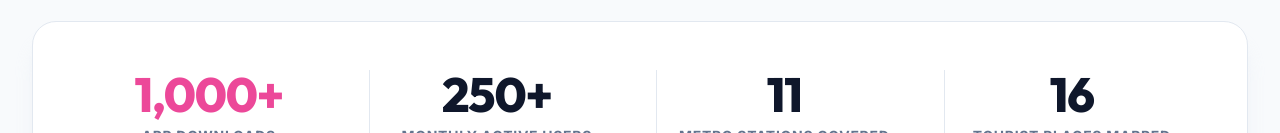
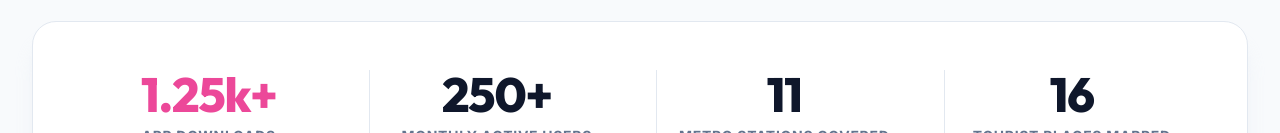
Before and after one commit to Tusharjain-19/jaipur-ride, a Next.js app in the folder website/: page / in a window 1280 px wide. Shown: the part 819-952 px from the top of the page. Built offline with nearby package versions, Linux system fonts and the light colour scheme.

Commit message:
fix: update hardcoded download numbers to 1.25k+

```diff
--- a/website/src/app/page.tsx
+++ b/website/src/app/page.tsx
@@ -495,7 +495,7 @@ export default function Home() {
           <div className="grid grid-cols-2 md:grid-cols-4 gap-8 text-center">
             <div className="space-y-2">
               <p className="font-heading font-extrabold text-3xl sm:text-5xl text-brand-pink tracking-tight">
-                1,000+
+                1.25k+
               </p>
               <p className="text-xs sm:text-sm text-slate-500 dark:text-text-secondary font-bold uppercase tracking-wider">{t("statsDownloads")}</p>
             </div>
--- a/website/src/components/Footer.tsx
+++ b/website/src/components/Footer.tsx
@@ -167,7 +167,7 @@ export default function Footer() {
                 <Download className="w-4 h-4 text-brand-pink shrink-0" />
                 <div>
                   <p className="text-[10px] text-slate-500 uppercase font-bold leading-none">{isEn ? "Downloads" : "डाउनलोड"}</p>
-                  <p className="text-xs font-semibold text-slate-200">1,000+</p>
+                  <p className="text-xs font-semibold text-slate-200">1.25k+</p>
                 </div>
               </div>
               <div className="p-3 bg-navy-card/40 rounded-xl border border-navy-border/40 flex items-center space-x-2">
```
